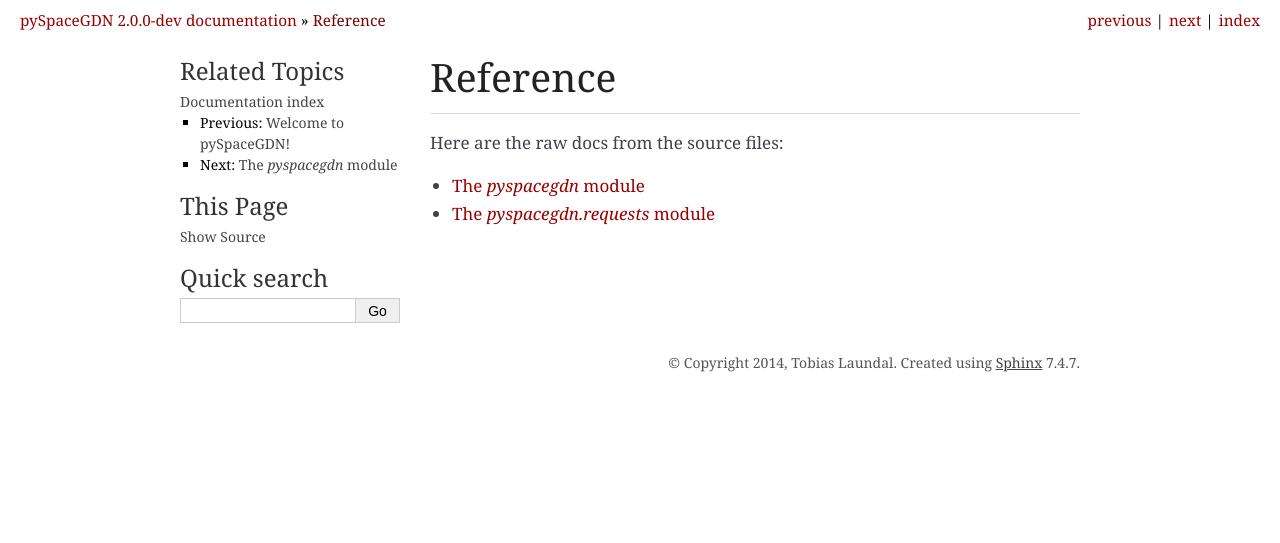
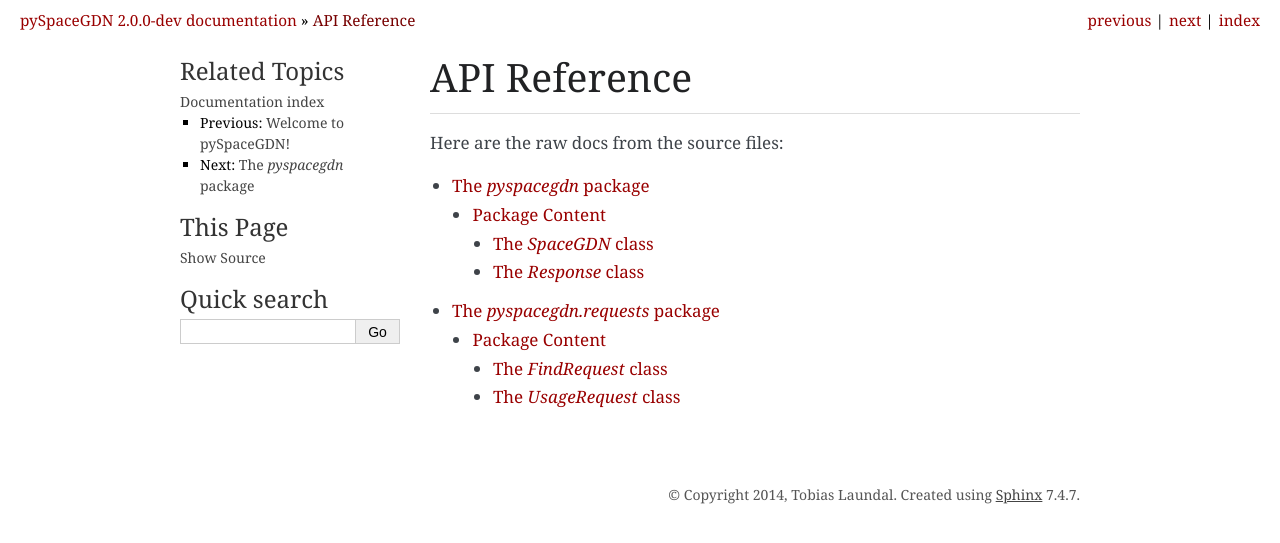
Before and after one commit to tlaundal/pySpaceGDN, a Sphinx documentation site: the page built from docs/reference.rst, in a window 1280 px wide. Shown: the top 543 px of the page. Built offline with Sphinx 7.4.7, drawn with Linux system fonts in a browser that asks for light colours.

Commit message:
Update sphinx docs structure

```diff
--- a/docs/reference.rst
+++ b/docs/reference.rst
@@ -1,10 +1,10 @@
-Reference
-=========
+API Reference
+=============
 
 Here are the raw docs from the source files:
 
 .. toctree::
-    :maxdepth: 2
+    :maxdepth: 3
 
     reference/pyspacegdn
-    reference/requests
+    reference/pyspacegdn/requests
--- a/docs/reference/pyspacegdn.rst
+++ b/docs/reference/pyspacegdn.rst
@@ -1,5 +1,13 @@
-The `pyspacegdn` module
------------------------
+The `pyspacegdn` package
+------------------------
 
 .. automodule:: pyspacegdn
-    :members: SpaceGDN, Response
+
+Package Content
+~~~~~~~~~~~~~~~
+
+.. toctree::
+    :maxdepth: 2
+
+    pyspacegdn/spacegdn
+    pyspacegdn/response
--- /dev/null
+++ b/docs/reference/pyspacegdn/requests/find_request.rst
@@ -0,0 +1,6 @@
+The `FindRequest` class
+-----------------------
+
+.. autoclass:: pyspacegdn.requests.FindRequest
+    :members: __init__, type, include_parents, parents, parent, sort, where,
+              fetch
--- /dev/null
+++ b/docs/reference/pyspacegdn/requests/usage_request.rst
@@ -0,0 +1,5 @@
+The `UsageRequest` class
+------------------------
+
+.. autoclass:: pyspacegdn.requests.UsageRequest
+    :members: __init__, fetch
--- /dev/null
+++ b/docs/reference/pyspacegdn/response.rst
@@ -0,0 +1,5 @@
+The `Response` class
+--------------------
+
+.. autoclass:: pyspacegdn.Response
+    :members: add, is_rate_limit_exceeded, is_malformed_request
--- /dev/null
+++ b/docs/reference/pyspacegdn/spacegdn.rst
@@ -0,0 +1,5 @@
+The `SpaceGDN` class
+--------------------
+
+.. autoclass:: pyspacegdn.SpaceGDN
+    :members: __init__, find, usage
--- a/docs/reference/requests.rst
+++ /dev/null
@@ -1,5 +0,0 @@
-The `pyspacegdn.requests` module
---------------------------------
-
-.. automodule:: pyspacegdn.requests
-    :members: FindRequest, UsageRequest
```
Also changed, not shown: docs/index.rst (+4 -3 lines), docs/reference/pyspacegdn/requests.rst (added, +13 -0 lines).
